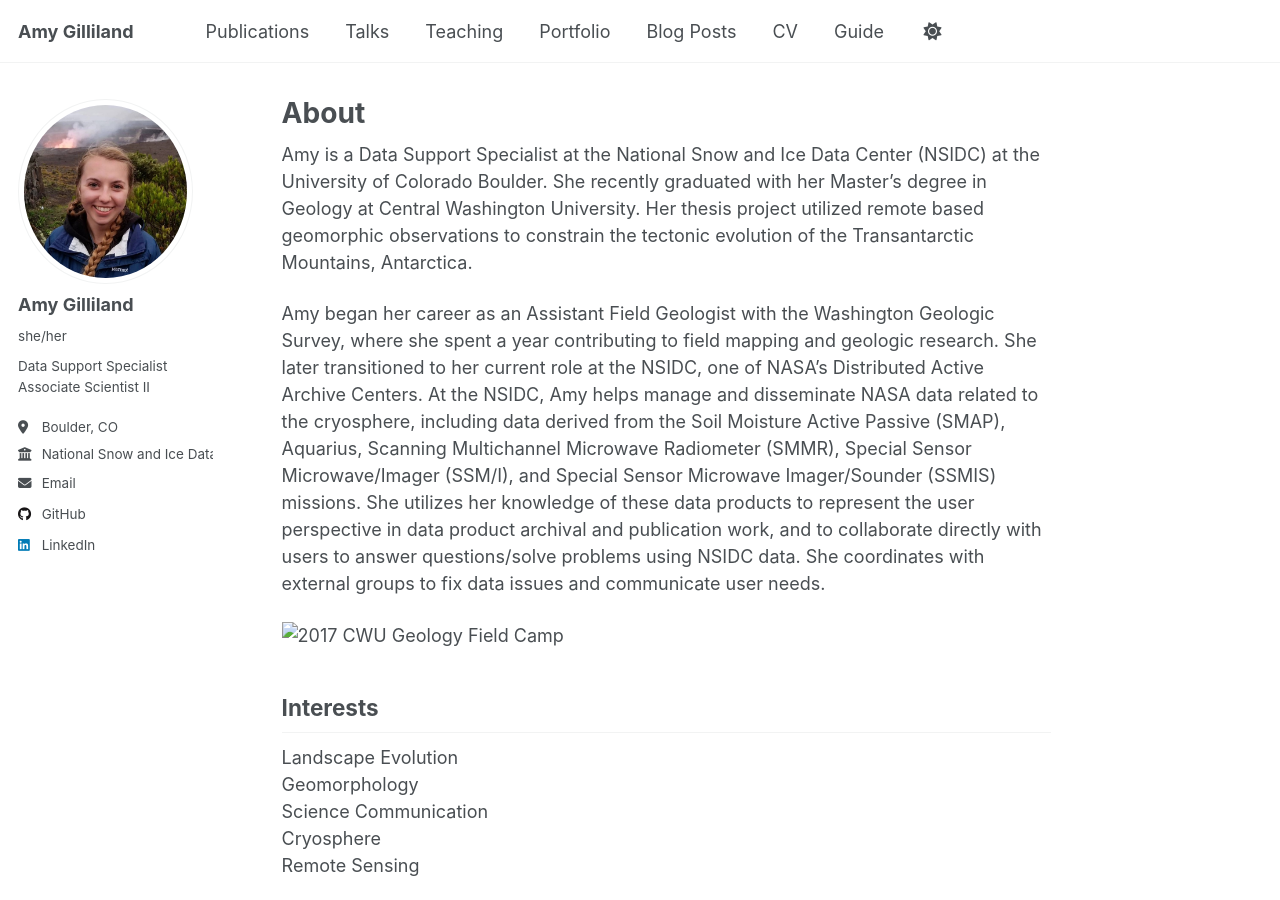
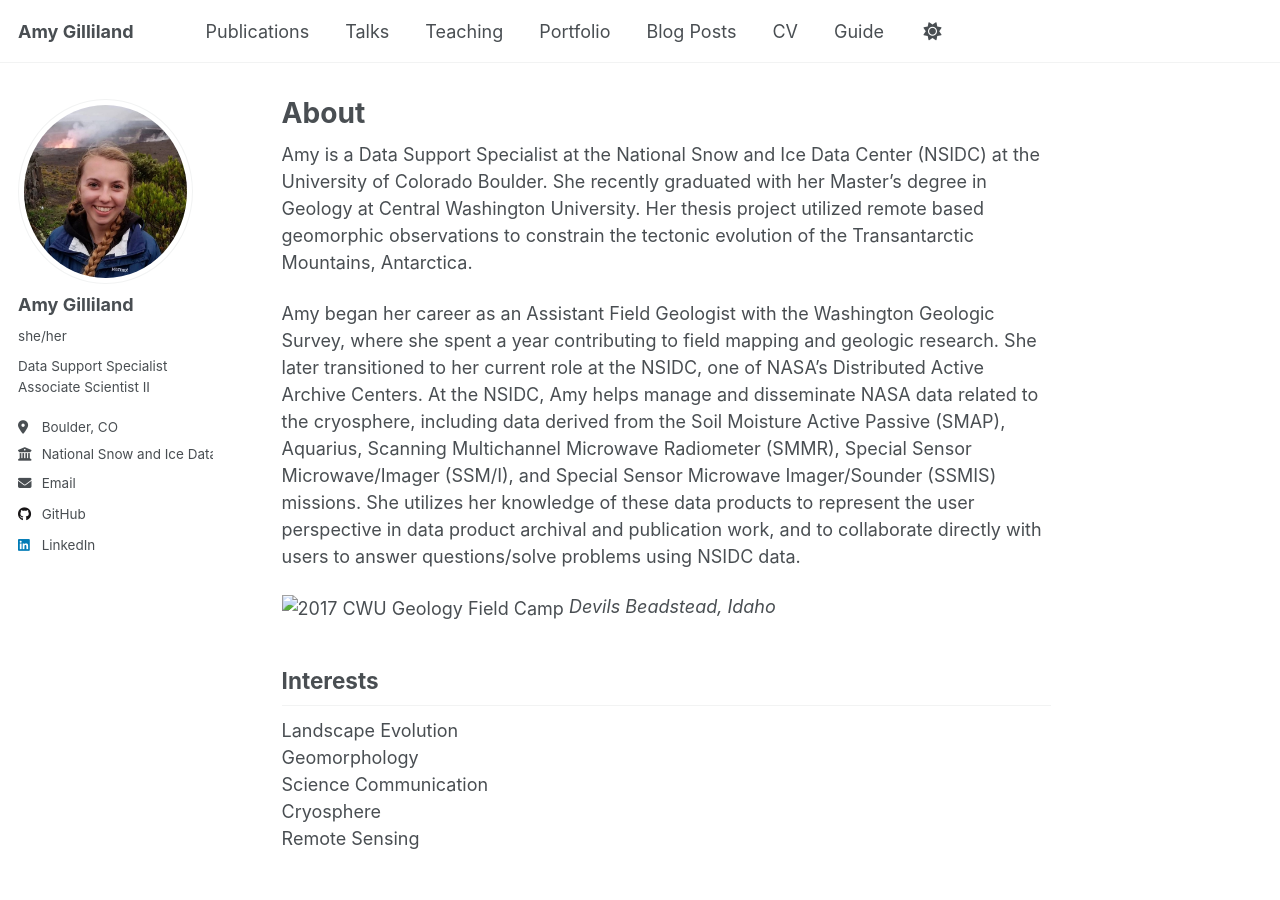
Before and after one commit to gillilanda/gillilanda.github.io, a Jekyll site: the page built from _pages/about.md, in a window 1280 px wide and 900 px high. Built offline with Jekyll 4.4.1, drawn with Linux system fonts in a browser that asks for light colours; a script that is not in the unit is left out.

Commit message:
Add image caption

```diff
--- a/_pages/about.md
+++ b/_pages/about.md
@@ -8,9 +8,10 @@ redirect_from:
 ---
 Amy is a Data Support Specialist at the National Snow and Ice Data Center (NSIDC) at the University of Colorado Boulder. She recently graduated with her Master's degree in Geology at Central Washington University. Her thesis project utilized remote based geomorphic observations to constrain the tectonic evolution of the Transantarctic Mountains, Antarctica.
 
-Amy began her career as an Assistant Field Geologist with the Washington Geologic Survey, where she spent a year contributing to field mapping and geologic research. She later transitioned to her current role at the NSIDC, one of NASA's Distributed Active Archive Centers. At the NSIDC, Amy helps manage and disseminate NASA data related to the cryosphere, including data derived from the Soil Moisture Active Passive (SMAP), Aquarius, Scanning Multichannel Microwave Radiometer (SMMR), Special Sensor Microwave/Imager (SSM/I), and Special Sensor Microwave Imager/Sounder (SSMIS) missions. She utilizes her knowledge of these data products to represent the user perspective in data product archival and publication work, and to collaborate directly with users to answer questions/solve problems using NSIDC data. She coordinates with external groups to fix data issues and communicate user needs.
+Amy began her career as an Assistant Field Geologist with the Washington Geologic Survey, where she spent a year contributing to field mapping and geologic research. She later transitioned to her current role at the NSIDC, one of NASA's Distributed Active Archive Centers. At the NSIDC, Amy helps manage and disseminate NASA data related to the cryosphere, including data derived from the Soil Moisture Active Passive (SMAP), Aquarius, Scanning Multichannel Microwave Radiometer (SMMR), Special Sensor Microwave/Imager (SSM/I), and Special Sensor Microwave Imager/Sounder (SSMIS) missions. She utilizes her knowledge of these data products to represent the user perspective in data product archival and publication work, and to collaborate directly with users to answer questions/solve problems using NSIDC data.
 
 ![2017 CWU Geology Field Camp](/assets/images/geol4901.jpeg)
+*Devils Beadstead, Idaho*
 
 ## Interests
 Landscape Evolution
```
